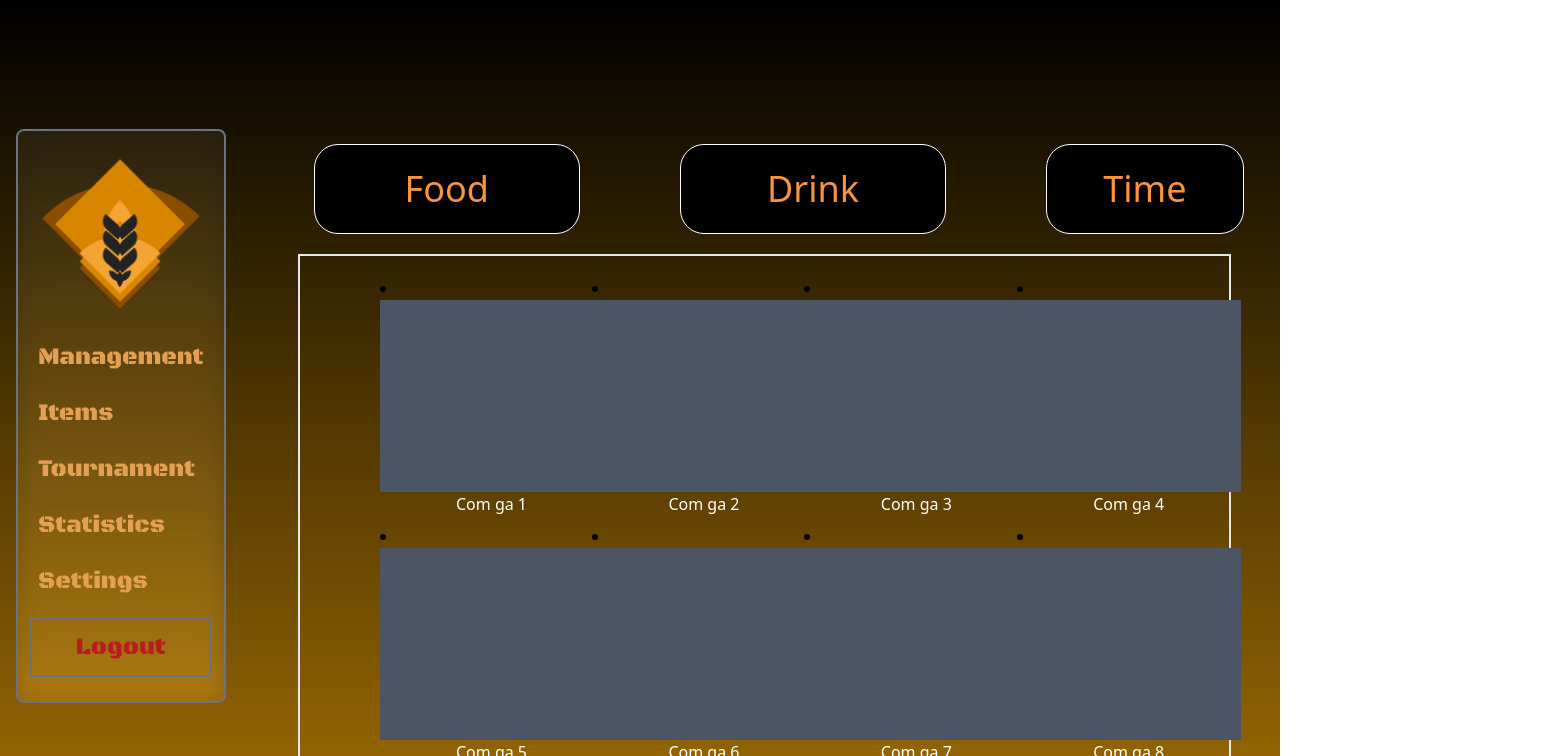
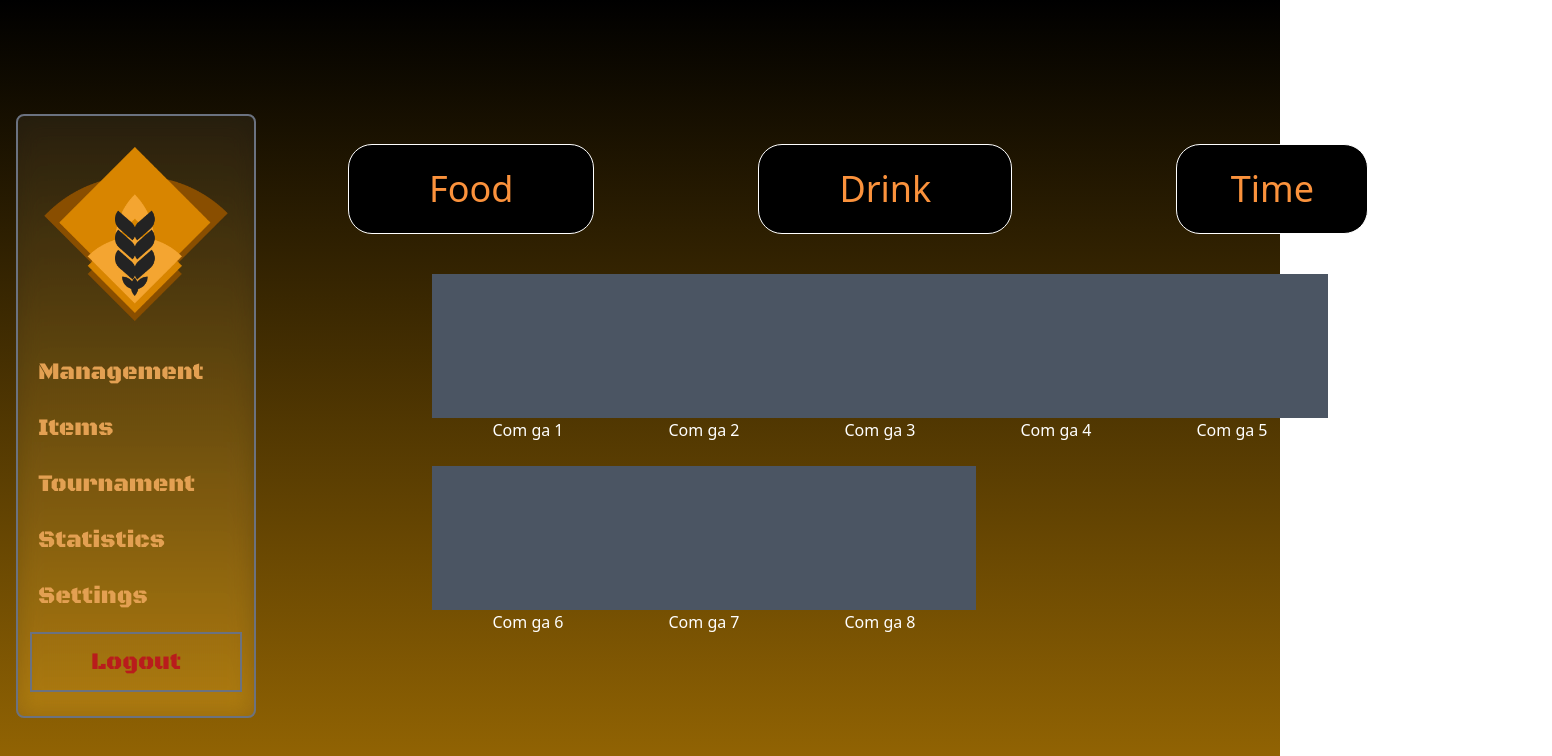
Before and after one commit to triet0612/CS300_group10_Kryxa, a SvelteKit app in the folder src/KryxaWeb/: page /admin/manage in a window 1280 px wide. Shown: the top 756 px of the page, 1552 px wide, since content can reach past the window. Built offline with nearby package versions, Linux system fonts and the light colour scheme.

Commit message:
edit fetch all and edit UI

```diff
--- a/src/KryxaWeb/src/routes/admin/manage/+page.svelte
+++ b/src/KryxaWeb/src/routes/admin/manage/+page.svelte
@@ -12,11 +12,13 @@
     ]
 </script>
 
-<div class="bg-gradient-to-b from-black to-yellow-600">
-    <div class="gap-5 flex w-screen">
+<div class="bg-gradient-to-b from-black to-yellow-600 flex flex-row">
+    <div class="flex flex-col">
         <AdminNav></AdminNav>
+    </div>
+    <div class="mr-auto ml-auto ">
         <div class="flex-row w-screen">
-            <div class="gap-20 flex pl-8 ">
+            <div class="gap-36 flex w-9/12 mx-14">
                 <div class="flex flex-col marker:text-center w-[27%] ml-5 max-md:w-full max-md:ml-0">
                     <button class=" text-orange-400 text-4xl whitespace-nowrap border bg-black w-full max-w-[301px] mt-36 mx-auto px-20 py-6 rounded-3xl border-solid border-white self-start max-md:mt-10 max-md:pl-8 max-md:pr-5">
                         Food
@@ -36,17 +38,15 @@
                   </div>
             </div>
             <div class="class = h-5"></div>
-            <div class="pt-5 pl-20 w-11/12 h-screen border-2 mx-9">
-              <div class="grid grid-flow-row grid-cols-4">
+            <div class="pt-5 pl-20 w-9/12 h-screen mx-20">
+              <ul class="grid grid-flow-row grid-cols-5">
                 {#each list_items as list_item}
-                <li>
-                  <div class="w-56 h-56 flex-row text-white justify-center text-center">
-                    <div class="w-56 h-48 bg-gray-600 justify-center "></div>
+                  <div class="w-48 h-48 flex-row text-white justify-center text-center">
+                    <div class="w-48 h-36 bg-gray-600 justify-center "></div>
                     <p class="justify-center">{list_item.Name}</p>
                   </div>
-                </li>
                 {/each}
-              </div>
+                </ul>
             </div>
         </div>
     </div>
```
Also changed, not shown: 1 other file (tests, documents, lock files or other folders).
